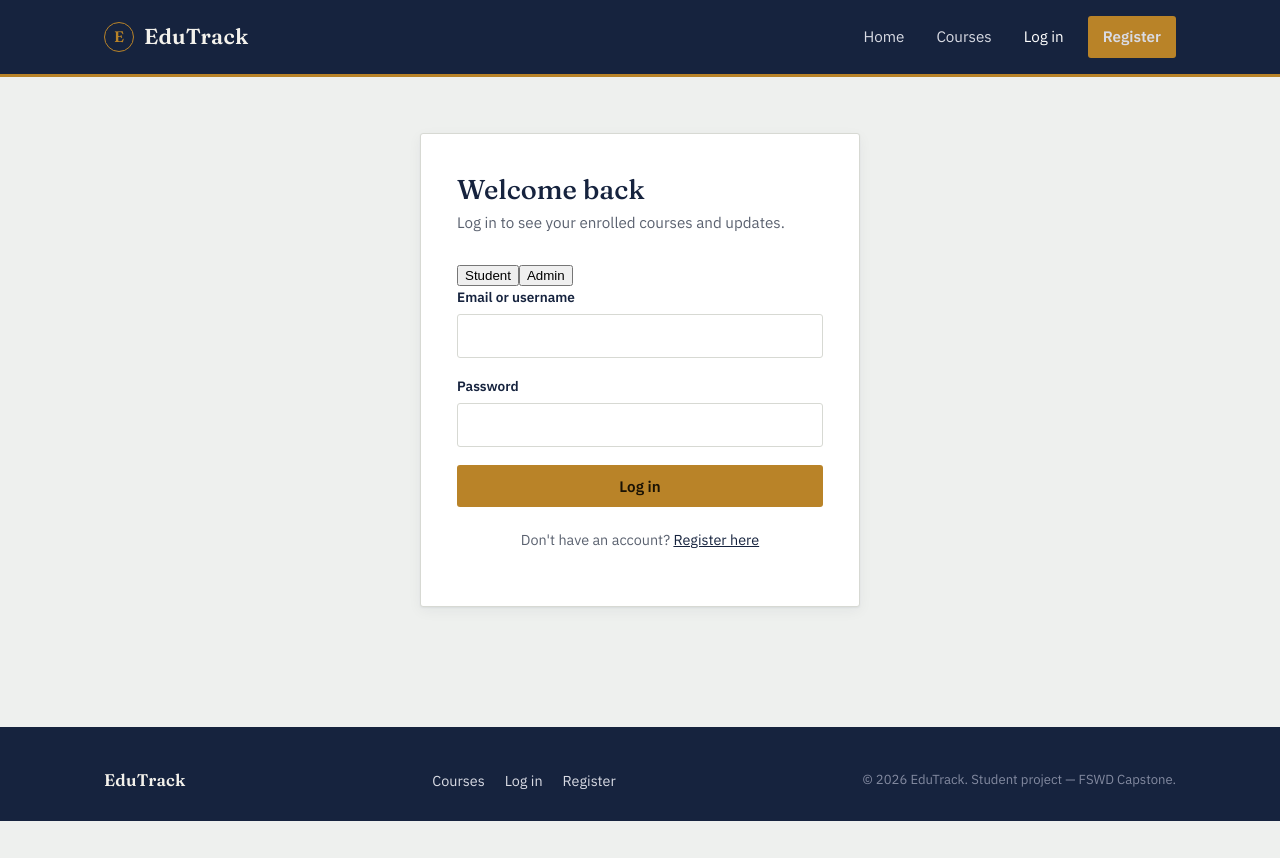
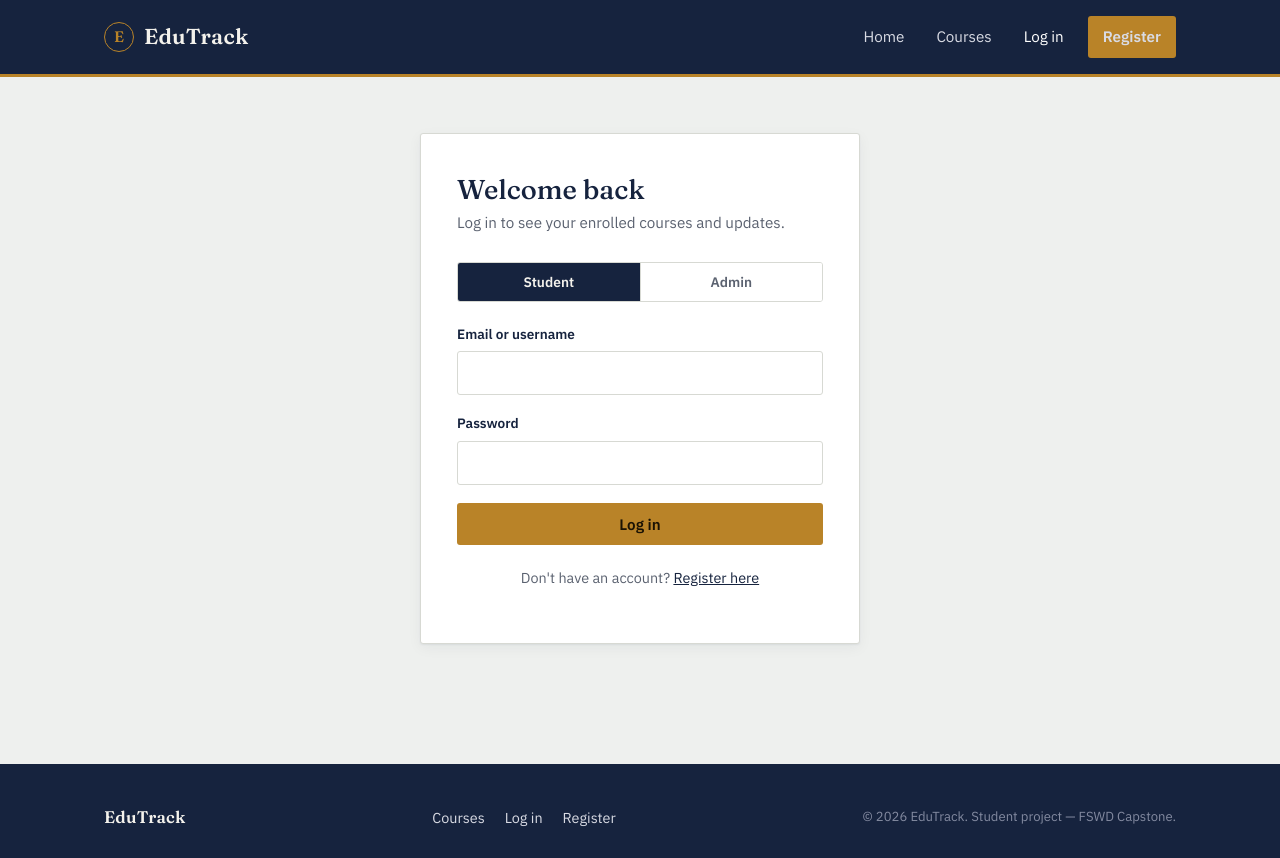
Before and after one commit to Tamizththendral/Student_Course_Management_System, a React (Vite) app in the folder react-app/: page /login in a window 1280 px wide. Before the commit the page ends 821 px from the top, so only its background shows below. Built offline with nearby package versions, Linux system fonts and the light colour scheme.

Commit message:
Update index.css

```diff
--- a/react-app/src/index.css
+++ b/react-app/src/index.css
@@ -529,3 +529,27 @@ p { margin: 0 0 1em; color: var(--text); max-width: 62ch; }
 
   .site-footer .container { flex-direction: column; align-items: flex-start; }
 }
+.role-switch {
+  display: flex;
+  border: 1px solid var(--border);
+  border-radius: var(--radius);
+  overflow: hidden;
+  margin-bottom: 22px;
+}
+
+.role-switch button {
+  flex: 1;
+  padding: 10px 14px;
+  background: var(--paper-raised);
+  border: none;
+  font-family: var(--font-body);
+  font-weight: 600;
+  font-size: 0.86rem;
+  color: var(--text-muted);
+  cursor: pointer;
+  transition: background 0.15s ease, color 0.15s ease;
+}
+
+.role-switch button + button { border-left: 1px solid var(--border); }
+.role-switch button:hover:not(.active) { background: var(--paper); color: var(--ink); }
+.role-switch button.active { background: var(--ink); color: #F4F2EC; }
```
